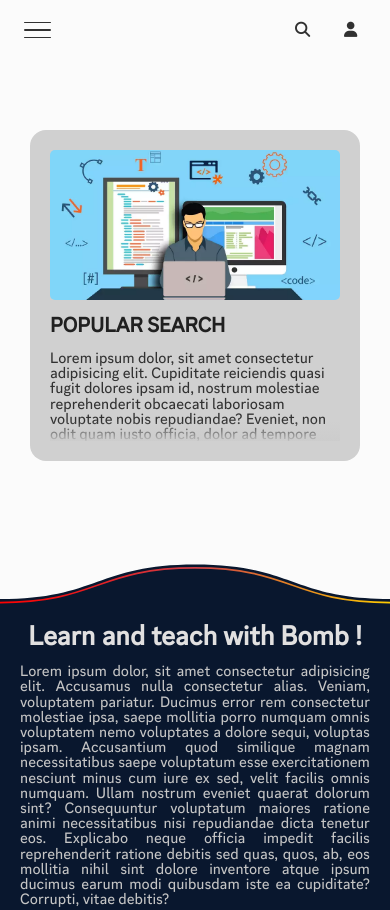
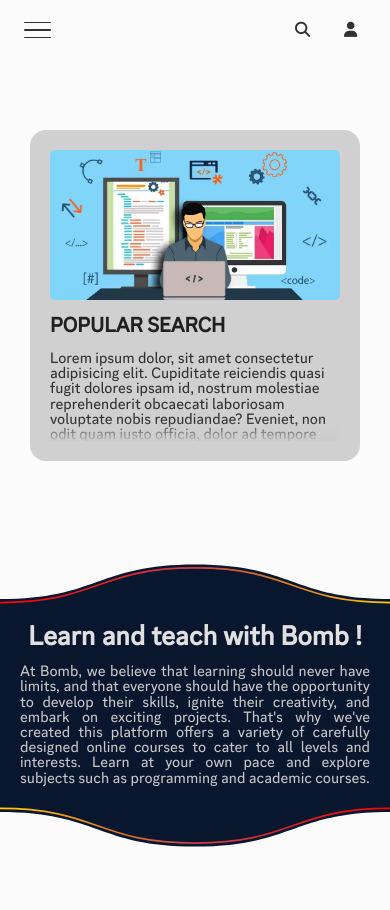
Before and after one commit to Anquetil-G/Bomb, a plain HTML site: page index.html in a window 390 px wide. Shown: the top 910 px of the page. Drawn offline with Linux system fonts and the light colour scheme.

Commit message:
change text and presentation padding

```diff
--- a/assets/style/index.css
+++ b/assets/style/index.css
@@ -63,7 +63,7 @@
     height: 97px;
 }
 .main-presentation {
-    padding: 0 30px 5px;
+    padding: 0 200px 25px;
     background: var(--color-dark-blue-1);
 }
 .title-presentation {
@@ -72,6 +72,11 @@
 }
 .description-presentation {
     color: var(--color-font-white-2);
+}
+@media screen and (max-width: 1100px) {
+    .main-presentation {
+        padding: 0 100px 25px;
+    }
 }
 @media screen and (max-width: 650px) {
     .start-cap-presentation {
--- a/index.html
+++ b/index.html
@@ -10,7 +10,7 @@
     <link rel="stylesheet" href="./assets/style/index.css">
 
     <meta property="og:title" content="Bomb | Learn and teach with Bomb" />
-    <meta name="og:description" content="Lorem ipsum dolor, sit amet consectetur adipisicing elit. Cupiditate reiciendis quasi fugit dolores ipsam id, nostrum molestiae reprehenderit obcaecati laboriosam voluptate nobis repudiandae? Eveniet, non odit quam iusto officia, dolor ad tempore veniam in dignissimos, beatae doloremque corporis possimus natus rem perferendis sit voluptate nemo! Lorem ipsum dolor, sit amet consectetur adipisicing elit.">
+    <meta name="og:description" content="Lorem ipsum dolor, sit amet consectetur adipisicing elit. Cupiditate reiciendis quasi fugit dolores ipsam id, nostrum molestiae reprehenderit obcaecati laboriosam voluptate nobis repudiandae.">
 </head>
 <body class="basic-background">
     <header>
@@ -89,7 +89,8 @@
                     <h2>Learn and teach with Bomb !</h2>
                 </div>
                 <div class="description-presentation basic-text">
-                    <p>Lorem ipsum dolor, sit amet consectetur adipisicing elit. Accusamus nulla consectetur alias. Veniam, voluptatem pariatur. Ducimus error rem consectetur molestiae ipsa, saepe mollitia porro numquam omnis voluptatem nemo voluptates a dolore sequi, voluptas ipsam. Accusantium quod similique magnam necessitatibus saepe voluptatum esse exercitationem nesciunt minus cum iure ex sed, velit facilis omnis numquam. Ullam nostrum eveniet quaerat dolorum sint? Consequuntur voluptatum maiores ratione animi necessitatibus nisi repudiandae dicta tenetur eos. Explicabo neque officia impedit facilis reprehenderit ratione debitis sed quas, quos, ab, eos mollitia nihil sint dolore inventore atque ipsum ducimus earum modi quibusdam iste ea cupiditate? Corrupti, vitae debitis?</p>
+                    <p>At Bomb, we believe that learning should never have limits, and that everyone should have the opportunity to develop their skills, ignite their creativity, and embark on exciting projects.
+                    That's why we've created this platform offers a variety of carefully designed online courses to cater to all levels and interests. Learn at your own pace and explore subjects such as programming and academic courses.</p>
                 </div>
             </div>
             <div class="end-cap-presentation">
@@ -171,7 +172,7 @@
             <div class="main-footer">
                 <div class="left-part-footer">
                     <h3 class="title-h3">Bomb !</h3>
-                    <p class="basic-text">Lorem ipsum dolor sit amet, consectetur adipisicing elit. Corporis iure eligendi quisquam nesciunt voluptas rem, ipsum a necessitatibus placeat ea asperiores aut laborum illum odio. Itaque alias earum atque odit repellat eaque recusandae aut.</p>
+                    <p class="basic-text">Explore a multitude of topics to satisfy your thirst for knowledge. Whether you are a curious beginner or an experienced professional looking to improve your skills, this site is for you.</p>
                     <p class="basic-text">Thanks to Jean1, Jean2, Jean3, Jean4, Jean5, Jean6, Jean7, Jean8, Jean9, Jean10. <i class="fa-solid fa-heart"></i></p>
                 </div>
                 <div class="right-part-footer">
```
